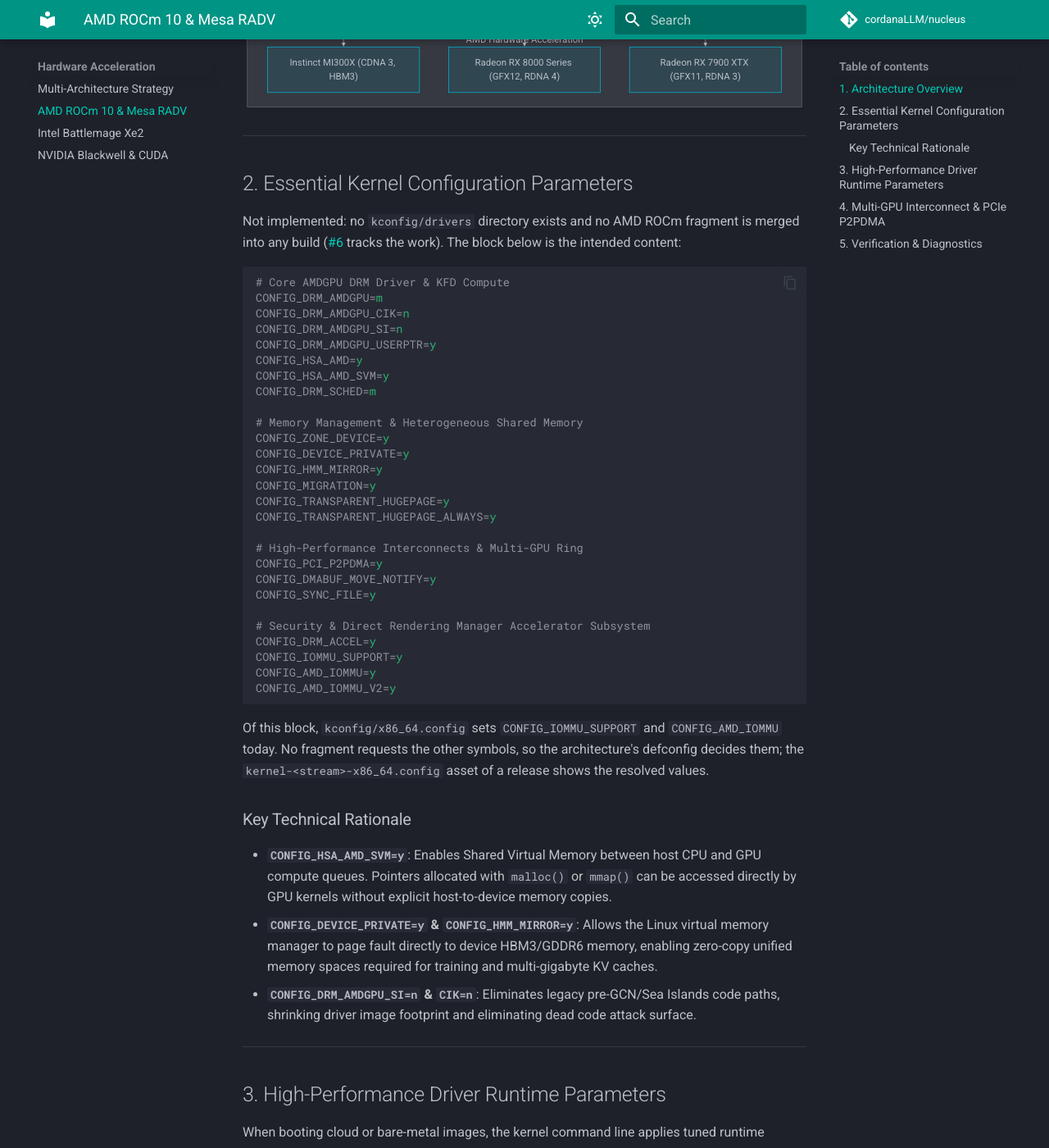
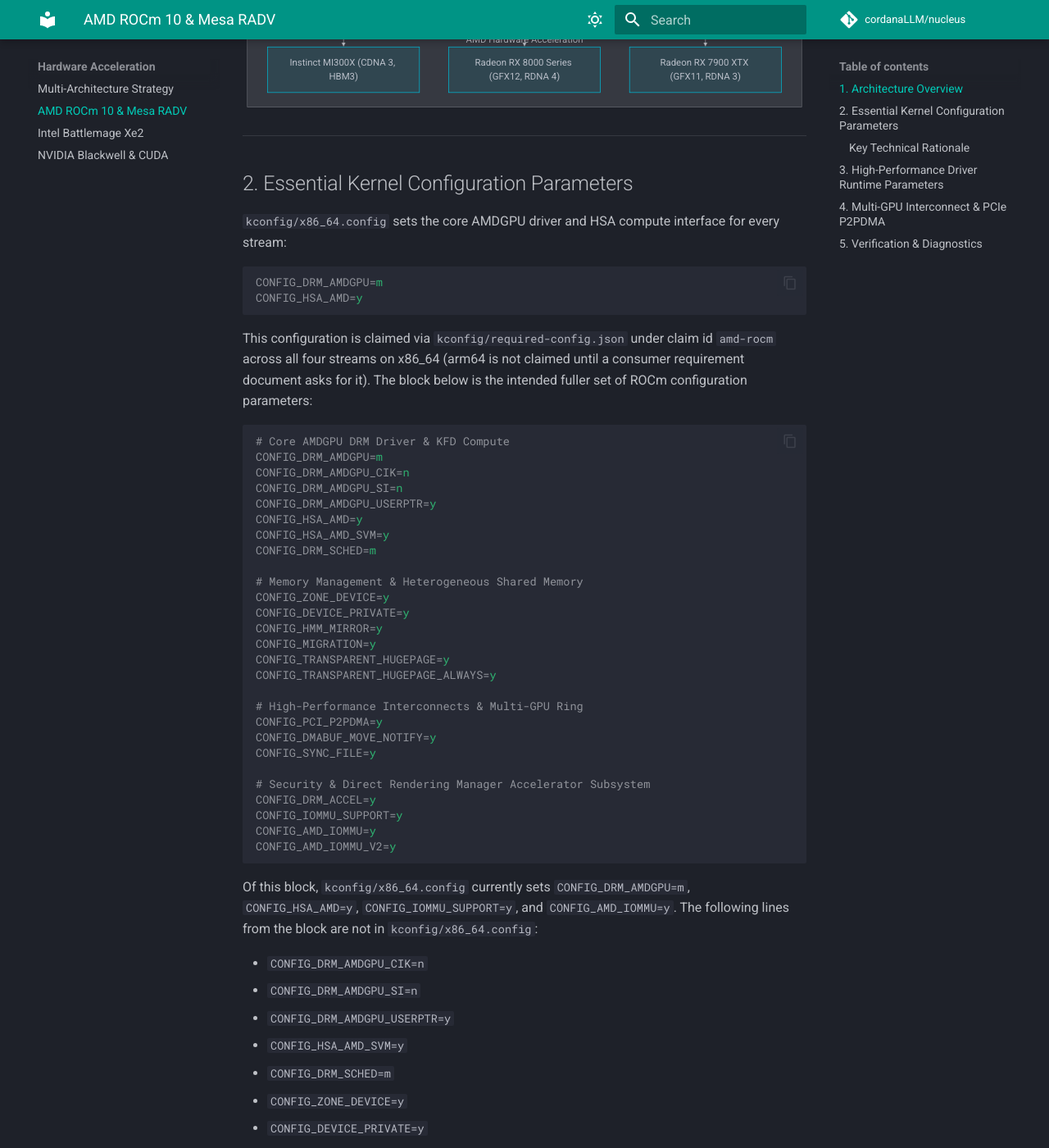
Before and after one commit to cordanaLLM/nucleus, an MkDocs documentation site: the page built from docs/hardware/amd-rocm.md, in a window 1280 px wide and 1400 px high, scrolled down 1211 px. Shown: the whole window at 82% size. Built offline with MkDocs 1.6.1 and Material for MkDocs 9.7.7, drawn with Linux system fonts in a browser that asks for light colours; comment, search, counter and statistics services are not loaded; some of the changed text lies outside the part shown.

Commit message:
feat(kconfig): claim AMD ROCm on all four streams on x86_64 (#219)
The amd-rocm claim in kconfig/required-config.json covered mainstream
only, although kconfig/x86_64.config builds amdgpu with HSA_AMD=y for
every stream. It now covers bleeding, mainstream, lts and realtime on
x86_64, as the xe2 claim does. arm64 stays unclaimed until a consumer
requirement document asks for it.

Upstream, HSA_AMD depends only on DRM_AMDGPU and the architecture in
v6.18.56, v7.2.10 and v7.3-rc7, with no PREEMPT_RT dependency, so the
realtime leg keeps it.

tests/test_required_config.py checks the claim on every x86_64 leg and
refuses a planted "# CONFIG_HSA_AMD is not set" on bleeding, lts and
realtime. With the claim narrowed back to mainstream, seven of the new
cases fail. README.md, docs/index.md, docs/streams.md and
docs/hardware/amd-rocm.md describe the claim, and amd-rocm.md lists
which lines of its intended block no fragment sets. Its allow-list
entry in tests/test_docs.py is removed, because the document no longer
names kconfig/drivers.

Closes #213

Signed-off-by: lusoris <lusoris@proton.me>

````diff
--- a/docs/hardware/amd-rocm.md
+++ b/docs/hardware/amd-rocm.md
@@ -53,7 +53,14 @@
 
 ## 2. Essential Kernel Configuration Parameters
 
-Not implemented: no `kconfig/drivers` directory exists and no AMD ROCm fragment is merged into any build ([#6](https://github.com/cordanaLLM/nucleus/issues/6) tracks the work). The block below is the intended content:
+`kconfig/x86_64.config` sets the core AMDGPU driver and HSA compute interface for every stream:
+
+```ini
+CONFIG_DRM_AMDGPU=m
+CONFIG_HSA_AMD=y
+```
+
+This configuration is claimed via `kconfig/required-config.json` under claim id `amd-rocm` across all four streams on x86_64 (arm64 is not claimed until a consumer requirement document asks for it). The block below is the intended fuller set of ROCm configuration parameters:
 
 ```ini
 # Core AMDGPU DRM Driver & KFD Compute
@@ -85,7 +92,26 @@
 CONFIG_AMD_IOMMU_V2=y
 ```
 
-Of this block, `kconfig/x86_64.config` sets `CONFIG_IOMMU_SUPPORT` and `CONFIG_AMD_IOMMU` today. No fragment requests the other symbols, so the architecture's defconfig decides them; the `kernel-<stream>-x86_64.config` asset of a release shows the resolved values.
+Of this block, `kconfig/x86_64.config` currently sets `CONFIG_DRM_AMDGPU=m`, `CONFIG_HSA_AMD=y`, `CONFIG_IOMMU_SUPPORT=y`, and `CONFIG_AMD_IOMMU=y`. The following lines from the block are not in `kconfig/x86_64.config`:
+
+- `CONFIG_DRM_AMDGPU_CIK=n`
+- `CONFIG_DRM_AMDGPU_SI=n`
+- `CONFIG_DRM_AMDGPU_USERPTR=y`
+- `CONFIG_HSA_AMD_SVM=y`
+- `CONFIG_DRM_SCHED=m`
+- `CONFIG_ZONE_DEVICE=y`
+- `CONFIG_DEVICE_PRIVATE=y`
+- `CONFIG_HMM_MIRROR=y`
+- `CONFIG_MIGRATION=y`
+- `CONFIG_TRANSPARENT_HUGEPAGE=y`
+- `CONFIG_TRANSPARENT_HUGEPAGE_ALWAYS=y`
+- `CONFIG_PCI_P2PDMA=y`
+- `CONFIG_DMABUF_MOVE_NOTIFY=y`
+- `CONFIG_SYNC_FILE=y`
+- `CONFIG_DRM_ACCEL=y`
+- `CONFIG_AMD_IOMMU_V2=y`
+
+No fragment requests these other symbols, so the architecture's defconfig decides them; the `kernel-<stream>-x86_64.config` asset of a release shows the resolved values.
 
 ### Key Technical Rationale
 
````
Also changed, not shown: README.md (+2 -2 lines), docs/index.md (+1 -1 lines), docs/streams.md (+7 -4 lines), 3 other files.
